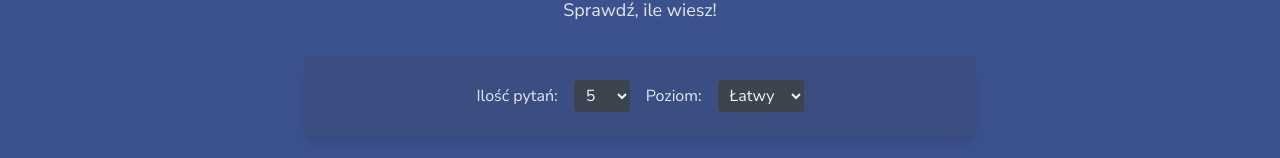
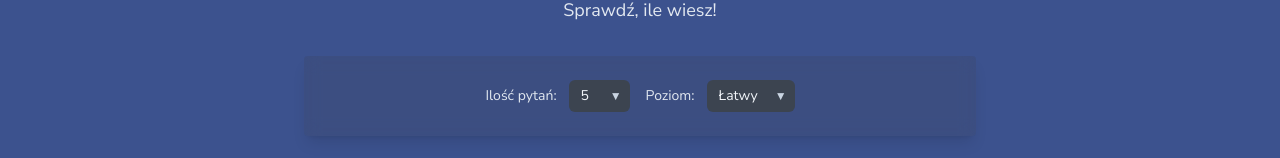
Before and after one commit to sylmilczar/quiz-app, a React (Vite) app: page / in a window 1280 px wide. Shown: the part 348-506 px from the top of the page. Built offline with nearby package versions, Linux system fonts and the light colour scheme.

Commit message:
custom select react router dom update

```diff
--- a/package.json
+++ b/package.json
@@ -17,9 +17,9 @@
   },
   "dependencies": {
     "clsx": "^2.1.1",
-    "react-router-dom": "^6.14.1",
     "react": "^19.1.1",
-    "react-dom": "^19.1.1"
+    "react-dom": "^19.1.1",
+    "react-router-dom": "^7.9.5"
   },
   "devDependencies": {
     "@eslint/js": "^9.36.0",
--- a/src/App.tsx
+++ b/src/App.tsx
@@ -1,20 +1,27 @@
-import { BrowserRouter, Route, Routes } from 'react-router-dom';
+import { createBrowserRouter, RouterProvider } from 'react-router-dom';
 
 import BaseLayout from './layouts/BaseLayout';
 import GamePage from './pages/GamePage';
 import HomePage from './pages/HomePage';
 
-const App = () => {
-  return (
-    <BrowserRouter>
-      <BaseLayout>
-        <Routes>
-          <Route element={<HomePage />} path="/" />
-          <Route element={<GamePage />} path="/game" />
-        </Routes>
-      </BaseLayout>
-    </BrowserRouter>
-  );
-};
+const router = createBrowserRouter(
+  [
+    {
+      children: [
+        { element: <HomePage />, path: '/' },
+        { element: <GamePage />, path: '/game' },
+      ],
+      element: <BaseLayout />,
+    },
+  ],
+  {
+    future: {
+      v7_relativeSplatPath: true,
+      v7_startTransition: true,
+    },
+  }
+);
 
-export default App;
+export default function App() {
+  return <RouterProvider router={router} />;
+}
--- a/src/components/Button.tsx
+++ b/src/components/Button.tsx
@@ -24,7 +24,7 @@ export const Button = ({
     <button
       {...props}
       className={clsx(
-        'rounded-sm px-4 py-2 font-medium transition active:scale-95',
+        'cursor-pointer rounded-sm px-4 py-2 font-medium transition active:scale-95',
         variantClasses[variant],
         className
       )}
--- /dev/null
+++ b/src/components/CustomSelect.tsx
@@ -0,0 +1,48 @@
+import React from 'react';
+
+interface CustomSelectProps<T extends number | string> {
+  label: string;
+  onChange: (value: T) => void;
+  options: { label: string; value: T; }[];
+  value: T;
+}
+
+export function CustomSelect<T extends number | string>({
+  label,
+  onChange,
+  options,
+  value,
+}: CustomSelectProps<T>) {
+  const handleChange = (e: React.ChangeEvent<HTMLSelectElement>) => {
+    const selectedValue = e.target.value;
+    const typedValue =
+      typeof value === 'number'
+        ? (Number(selectedValue) as T)
+        : (selectedValue as T);
+    onChange(typedValue);
+  };
+
+  return (
+    <label className="flex items-center justify-center gap-3 text-slate-200">
+      <span className="text-sm font-medium whitespace-nowrap">{label}:</span>
+
+      <div className="relative">
+        <select
+          className="bg-tertiary-700 focus:ring-tertiary-400 appearance-none rounded-md py-1.5 pr-8 pl-3 text-sm text-slate-100 transition duration-150 ease-in-out focus:ring-2 focus:outline-none"
+          onChange={handleChange}
+          value={value}
+        >
+          {options.map((opt) => (
+            <option key={String(opt.value)} value={opt.value}>
+              {opt.label}
+            </option>
+          ))}
+        </select>
+
+        <div className="pointer-events-none absolute top-1/2 right-2 -translate-y-1/2 text-xs text-slate-300">
+          ▼
+        </div>
+      </div>
+    </label>
+  );
+}
--- a/src/components/ScrollDownButton.tsx
+++ b/src/components/ScrollDownButton.tsx
@@ -2,7 +2,7 @@ export const ScrollDownButton = () => {
   const handleScroll = () => {
     window.scrollTo({
       behavior: 'smooth',
-      top: window.innerHeight, // przewiń o jeden ekran w dół
+      top: window.innerHeight,
     });
   };
 
--- a/src/components/index.ts
+++ b/src/components/index.ts
@@ -1,4 +1,5 @@
 export * from './AnswersSummary';
 export * from './Button';
+export * from './CustomSelect';
 export * from './QuestionCard';
 export * from './ScrollDownButton';
--- a/src/layouts/BaseLayout.tsx
+++ b/src/layouts/BaseLayout.tsx
@@ -1,12 +1,10 @@
+import { Outlet } from 'react-router-dom';
+
 type BaseLayoutProps = {
-  children: React.ReactNode;
   title?: string;
 };
 
-export const BaseLayout = ({
-  children,
-  title = 'CosmicQuiz',
-}: BaseLayoutProps) => {
+export const BaseLayout = ({ title = 'CosmicQuiz' }: BaseLayoutProps) => {
   return (
     <div className="bg-primary-600 flex min-h-screen flex-col text-slate-100">
       <header className="from-secondary-900 to-secondary-800 bg-gradient-to-r p-1">
@@ -19,7 +17,7 @@ export const BaseLayout = ({
       </header>
 
       <main className="mx-auto max-w-5xl flex-1 sm:px-4 sm:py-8">
-        {children}
+        <Outlet />
       </main>
 
       <footer className="bg-secondary-800 mt-auto">
--- a/src/pages/HomePage.tsx
+++ b/src/pages/HomePage.tsx
@@ -1,18 +1,22 @@
 import { useState } from 'react';
 import { useNavigate } from 'react-router-dom';
 
+import type { Difficulty } from '@/types/quizQuestions.types';
+
+import { CustomSelect } from '@/components';
 import { Button } from '@/components/Button';
+import { DIFFICULTY_LABELS } from '@/constants/labels';
 
 export const HomePage = () => {
   const navigate = useNavigate();
-  const [numQuestions, setNumQuestions] = useState<number>(5);
-  const [difficulty, setDifficulty] = useState<string>('0');
+  const [numQuestions, setNumQuestions] = useState<string>('5');
+  const [difficulty, setDifficulty] = useState<Difficulty>(0);
 
   const startGame = () => {
     // pass parameters to /game as query params (can be read by GamePage later)
     const params = new URLSearchParams({
-      difficulty,
-      questions: String(numQuestions),
+      difficulty: String(difficulty),
+      questions: numQuestions,
     });
     navigate(`/game?${params.toString()}`);
   };
@@ -36,31 +40,26 @@ export const HomePage = () => {
       </div>
       <div className="bg-tertiary-700/20 w-full max-w-2xl rounded-sm p-6 text-center shadow-lg backdrop-blur-sm">
         <div className="flex flex-col gap-4 sm:flex-row sm:items-center sm:justify-center">
-          <label className="flex items-center justify-center gap-2 text-slate-200">
-            Ilość pytań:
-            <select
-              className="bg-tertiary-700 ml-2 rounded-sm px-2 py-1 text-slate-100"
-              onChange={(e) => setNumQuestions(Number(e.target.value))}
-              value={numQuestions}
-            >
-              <option value={5}>5</option>
-              <option value={10}>10</option>
-              <option value={20}>20</option>
-            </select>
-          </label>
+          <CustomSelect
+            label="Ilość pytań"
+            onChange={(v) => setNumQuestions(v)}
+            options={[
+              { label: '5', value: '5' },
+              { label: '10', value: '10' },
+              { label: '20', value: '20' },
+            ]}
+            value={numQuestions}
+          />
 
-          <label className="flex items-center justify-center gap-2 text-slate-200">
-            Poziom:
-            <select
-              className="bg-tertiary-700 ml-2 rounded-sm px-2 py-1 text-slate-100"
-              onChange={(e) => setDifficulty(e.target.value)}
-              value={difficulty}
-            >
-              <option value="0">Łatwy</option>
-              <option value="1">Średni</option>
-              <option value="2">Trudny</option>
-            </select>
-          </label>
+          <CustomSelect
+            label="Poziom"
+            onChange={(v) => setDifficulty(v)}
+            options={Object.entries(DIFFICULTY_LABELS).map(([key, label]) => ({
+              label,
+              value: Number(key) as Difficulty,
+            }))}
+            value={difficulty}
+          />
         </div>
       </div>
       <div className="flex justify-center py-6">
```
Also changed, not shown: 1 other file (tests, documents, lock files or other folders).
